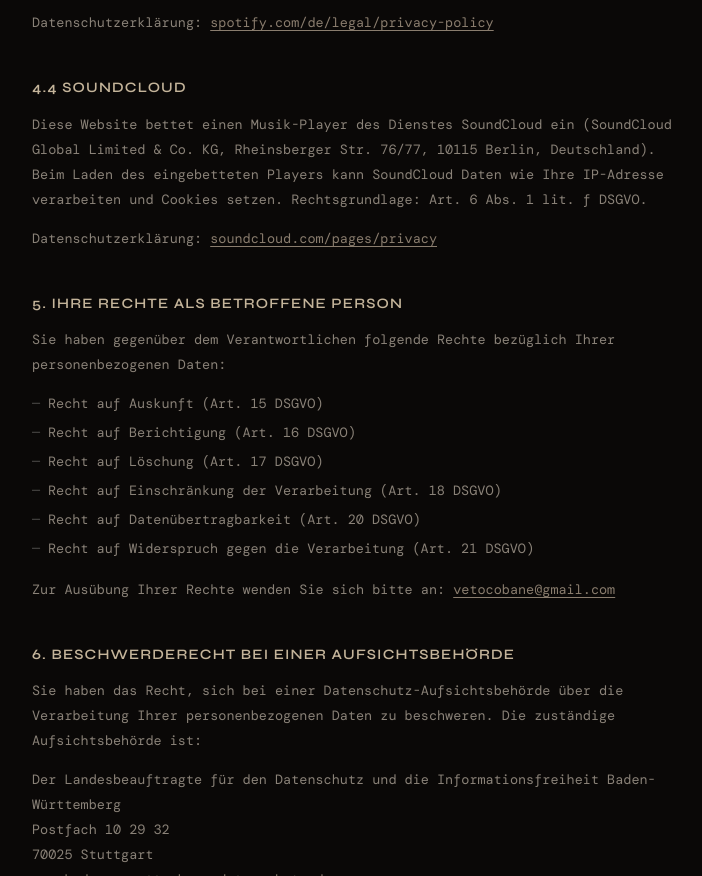
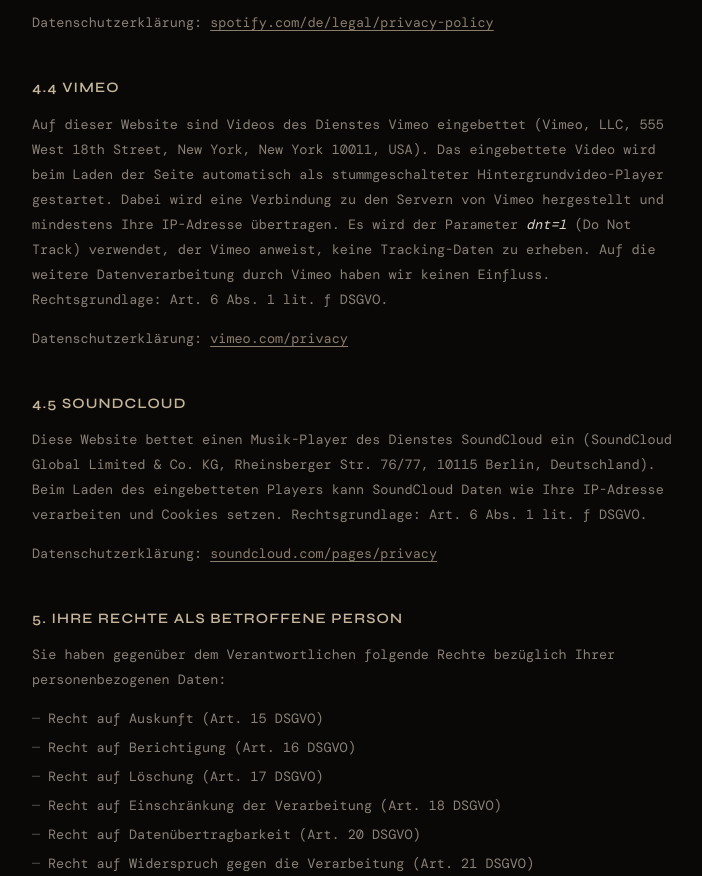
Before and after one commit to vetocobane/vetocobane.github.io, an Eleventy site: page src/datenschutz.njk in a window 1280 px wide. Shown: the part 1810-2686 px from the top of the page, without its empty margins (280-982 px from the left). Built offline with nearby package versions, Linux system fonts and the light colour scheme; Eleventy itself is replaced by a stand-in of ours; files that its build step writes are made by us from their sources; a web font is replaced by a local one.

Commit message:
Update Datenschutz for vimeo embed

```diff
--- a/src/datenschutz.njk
+++ b/src/datenschutz.njk
@@ -37,7 +37,11 @@ title: Datenschutzerklärung
 <p>Diese Website bettet einen Musik-Player des Dienstes Spotify ein (Spotify AB, Regeringsgatan 19, 111 53 Stockholm, Schweden). Beim Laden des eingebetteten Players kann Spotify Daten wie Ihre IP-Adresse und Nutzungsinformationen verarbeiten und Cookies setzen. Rechtsgrundlage: Art. 6 Abs. 1 lit. f DSGVO.</p>
 <p>Datenschutzerklärung: <a href="https://www.spotify.com/de/legal/privacy-policy/" target="_blank" rel="noopener noreferrer">spotify.com/de/legal/privacy-policy</a></p>
 
-<h2>4.4 SoundCloud</h2>
+<h2>4.4 Vimeo</h2>
+<p>Auf dieser Website sind Videos des Dienstes Vimeo eingebettet (Vimeo, LLC, 555 West 18th Street, New York, New York 10011, USA). Das eingebettete Video wird beim Laden der Seite automatisch als stummgeschalteter Hintergrundvideo-Player gestartet. Dabei wird eine Verbindung zu den Servern von Vimeo hergestellt und mindestens Ihre IP-Adresse übertragen. Es wird der Parameter <em>dnt=1</em> (Do Not Track) verwendet, der Vimeo anweist, keine Tracking-Daten zu erheben. Auf die weitere Datenverarbeitung durch Vimeo haben wir keinen Einfluss. Rechtsgrundlage: Art. 6 Abs. 1 lit. f DSGVO.</p>
+<p>Datenschutzerklärung: <a href="https://vimeo.com/privacy" target="_blank" rel="noopener noreferrer">vimeo.com/privacy</a></p>
+
+<h2>4.5 SoundCloud</h2>
 <p>Diese Website bettet einen Musik-Player des Dienstes SoundCloud ein (SoundCloud Global Limited & Co. KG, Rheinsberger Str. 76/77, 10115 Berlin, Deutschland). Beim Laden des eingebetteten Players kann SoundCloud Daten wie Ihre IP-Adresse verarbeiten und Cookies setzen. Rechtsgrundlage: Art. 6 Abs. 1 lit. f DSGVO.</p>
 <p>Datenschutzerklärung: <a href="https://soundcloud.com/pages/privacy" target="_blank" rel="noopener noreferrer">soundcloud.com/pages/privacy</a></p>
 
```
